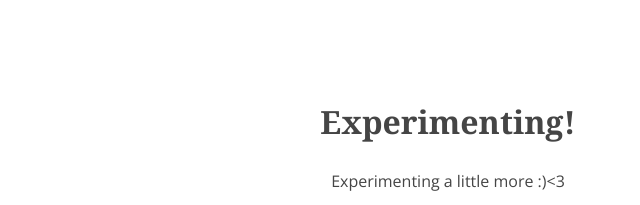
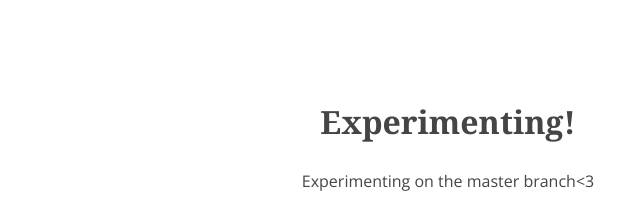
Before and after one commit to madgrds/105-project, a plain HTML site: page index.html in a window 1280 px wide. Shown: the top 205 px of the page, 192-832 px from the left. Drawn offline with nearby package versions, Linux system fonts and the light colour scheme.

Commit message:
modifying index on master branch

```diff
--- a/index.html
+++ b/index.html
@@ -9,7 +9,7 @@
 <body>
 	<section>
 		<h1>Experimenting!</h1>
-		<p>Experimenting a little more :)<3</p>
+		<p>Experimenting on the master branch<3</p>
 		<img src="img/happy-blue-robot.png">
 	</section>
 </body>
```
